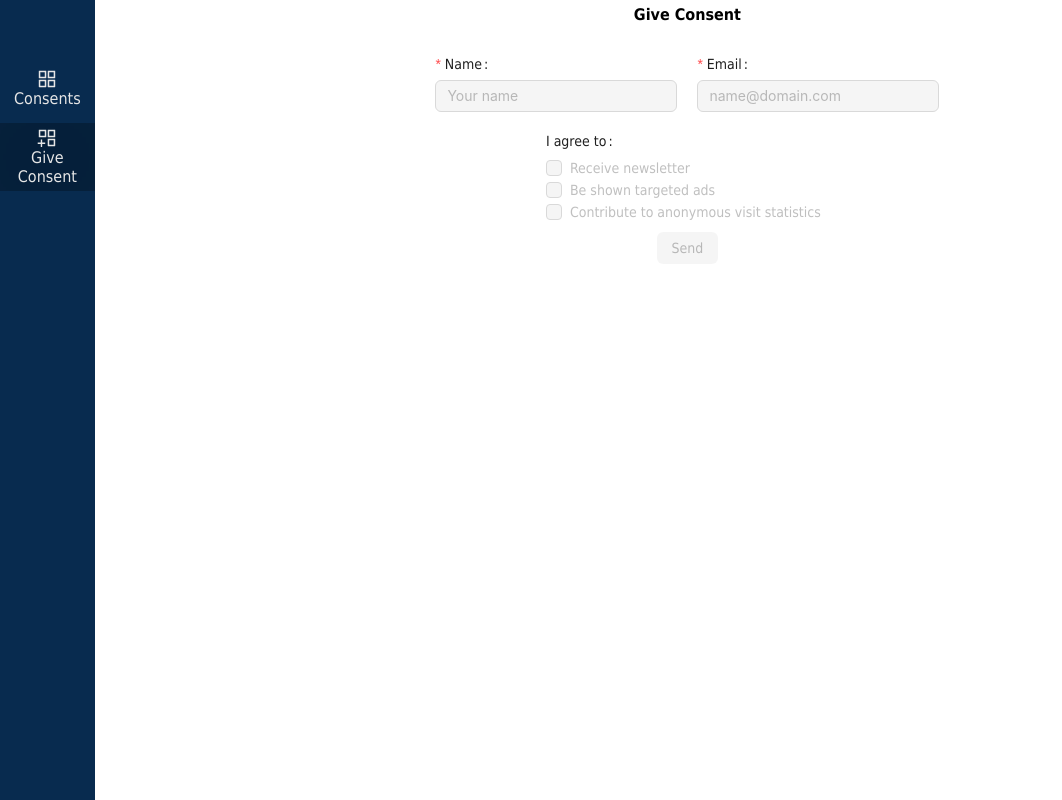
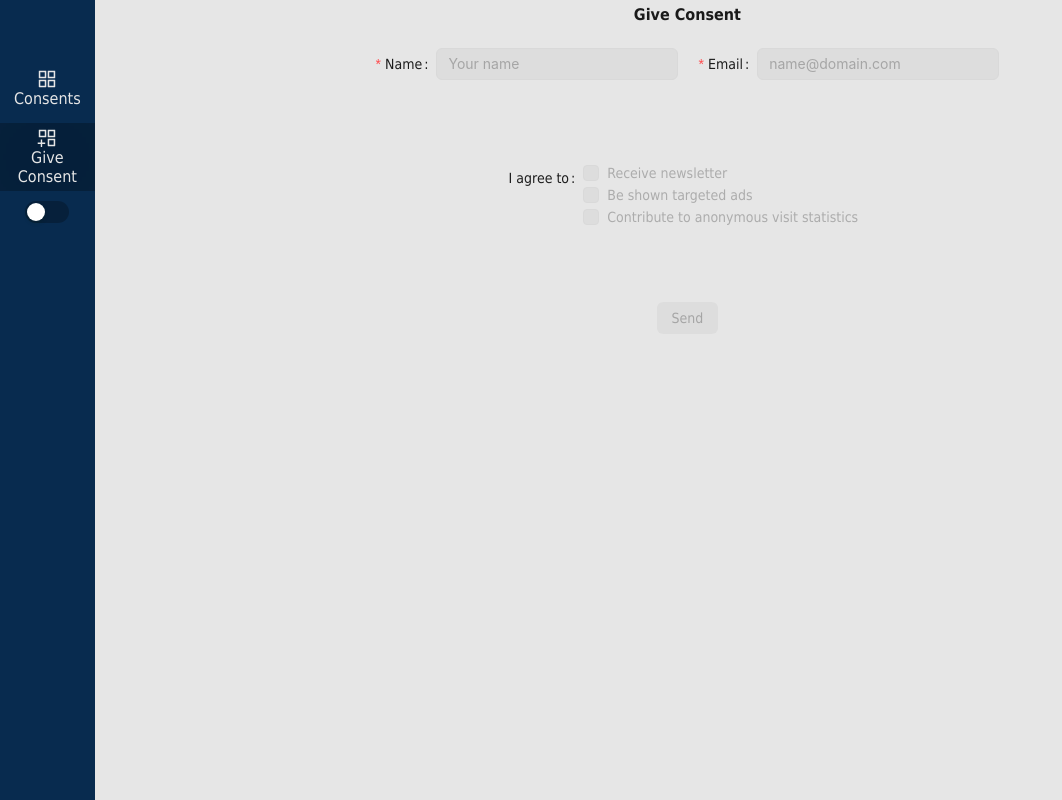
Before and after one commit to jposawa/consentest, a React (Vite) app: page /give-consent in a window 1280 px wide. Shown: the whole page, without its empty margins (0-1062 px from the left). Built offline with nearby package versions, Linux system fonts and the light colour scheme; no server answers; what miragejs would draw is missing.

Commit message:
CSS Update

```diff
--- a/package.json
+++ b/package.json
@@ -7,10 +7,12 @@
     "dev": "vite",
     "build": "vite build",
     "lint": "eslint . --ext js,jsx --report-unused-disable-directives --max-warnings 0",
+    "test": "vitest",
     "preview": "vite preview"
   },
   "dependencies": {
     "@ant-design/icons": "^5.2.6",
+    "@testing-library/react": "^14.1.2",
     "antd": "^5.13.1",
     "react": "^18.2.0",
     "react-dom": "^18.2.0",
@@ -26,6 +28,7 @@
     "eslint-plugin-react-hooks": "^4.6.0",
     "eslint-plugin-react-refresh": "^0.4.5",
     "miragejs": "^0.1.48",
-    "vite": "^5.0.8"
+    "vite": "^5.0.8",
+    "vitest": "^1.2.0"
   }
 }
--- a/src/App.jsx
+++ b/src/App.jsx
@@ -3,6 +3,8 @@ import { NavMenu } from "./components/";
 import { Router } from "./pages";
 
 import styles from "./App.module.css";
+import { useRecoilValue } from "recoil";
+import { currentThemeState } from "./state";
 
 createServer({
   models: {
@@ -48,8 +50,10 @@ createServer({
 });
 
 function App() {
+  const currentTheme = useRecoilValue(currentThemeState);
+
   return (
-    <main className={`${styles.mainContainer} temaPrincipal`}>
+    <main className={`${styles.mainContainer} ${currentTheme}`}>
       <section className={styles.pageContainer}>
         <Router />
       </section>
--- a/src/App.module.css
+++ b/src/App.module.css
@@ -8,6 +8,8 @@
 	flex-direction: column;
 	justify-content: space-between;
 	font-size: 1.6rem;
+  background: var(--colorBackground);
+  color: var(--colorText);
 
 	/*Isso é geral para todo button dentro de mainContainer*/
 	button {
--- a/src/components/NavMenu/NavMenu.jsx
+++ b/src/components/NavMenu/NavMenu.jsx
@@ -2,6 +2,9 @@ import PropType from "prop-types";
 import styles from "./NavMenu.module.css";
 import { Link, useLocation } from "react-router-dom";
 import { AppstoreAddOutlined, AppstoreOutlined } from "@ant-design/icons";
+import { Switch } from "antd";
+import { useRecoilState } from "recoil";
+import { currentThemeState } from "../../state";
 
 // Making this constant here because I'm including external components (Icons) in the objects
 const MAIN_MENU = [
@@ -22,9 +25,14 @@ export const NavMenu = ({
   className,
   style,
 }) => {
+  const [currentTheme, setCurrentTheme] = useRecoilState(currentThemeState);
   const { pathname } = useLocation();
   const currentUrlClass = (item) => {
     return pathname === item.url || pathname === item.urlAlt ? styles.current : ""
+  }
+
+  const handleThemeSwitch = (checked) => {
+    setCurrentTheme(checked ? "darkTheme" : "lightTheme");
   }
 
   return (
@@ -42,6 +50,12 @@ export const NavMenu = ({
           <p>{item.text}</p>
         </Link>
       ))}
+      <span className={styles.themeSwitchContainer}>
+        <Switch
+          checked={currentTheme === "darkTheme"}
+          onChange={handleThemeSwitch}
+        />
+      </span>
     </nav>
   )
 }
--- a/src/components/Section/Section.module.css
+++ b/src/components/Section/Section.module.css
@@ -14,8 +14,8 @@
     gap: 0.5rem;
 		background: color-mix(
 			in hsl shorter hue,
-			var(--corBranca) 80%,
-			var(--corPreta)
+			var(--colorBackground) 80%,
+			var(--colorText)
 		);
 		padding: 0.2rem 1rem;
 
--- a/src/index.css
+++ b/src/index.css
@@ -17,8 +17,14 @@
   font-family: Tahoma, 'Trebuchet MS', 'Lucida Sans Unicode', 'Lucida Grande', 'Lucida Sans', Verdana, Arial, sans-serif;
 }
 
-.mainTheme {
-  --corFundo: var(--colorWhite);
-  --corTexto: var(--colorBlack);
-  --corTextoInvertido: var(--colorWhite);
+.lightTheme {
+  --colorBackground: var(--colorWhite);
+  --colorText: var(--colorBlack);
+  --colorInverseText: var(--colorWhite);
 }
+
+.darkTheme {
+  --colorBackground: var(--colorBlack);
+  --colorText: var(--colorWhite);
+  --colorInverseText: var(--colorBlack);
+}
--- a/src/pages/GiveConsent/GiveConsent.module.css
+++ b/src/pages/GiveConsent/GiveConsent.module.css
@@ -3,20 +3,29 @@
 	display: flex;
 	flex-direction: column;
 	gap: 5rem;
-	:global(.ant-form-item-row) {
-		display: flex;
-		flex-direction: column;
-		align-items: flex-start;
-		justify-content: flex-start;
-    flex-flow: inherit;
-	}
 }
 
 .formItemsContainer {
 	display: flex;
 	flex-direction: column;
 	height: 100%;
-	gap: 2rem;
+
+	:global(.ant-form-item) {
+		min-height: 3rem;
+	}
+
+	:global(.ant-form-item-row) {
+		display: flex;
+		flex-direction: column;
+		align-items: flex-start;
+		justify-content: flex-start;
+		flex-flow: inherit;
+	}
+
+	:global(.ant-form-item-label) {
+		display: flex;
+		justify-content: flex-start;
+	}
 }
 
 .optionsContainer {
@@ -24,7 +33,7 @@
 	justify-content: center;
 	padding: 0;
 	width: 100%;
-  flex-wrap: nowrap;
+	flex-wrap: nowrap;
 	:global(.ant-form-item-control-input-content) {
 		display: flex;
 		flex-direction: column;
@@ -35,17 +44,10 @@
 	display: flex;
 	justify-content: center;
 	gap: 2rem;
+	margin-bottom: 5%;
 }
 
 .actionsContainer {
 	display: flex;
 	justify-content: center;
 }
-
-@media screen and (min-width: 900px) {
-  .consentForm {
-    :global(.ant-form-item-row) {
-      flex-flow: column;
-    }
-  }
-}
--- a/src/state/index.js
+++ b/src/state/index.js
@@ -1,7 +1,7 @@
 import { atom } from "recoil";
 import { withPrefix } from "../utils";
 
-export const serverInstanceState = atom({
-  key: withPrefix("serverInstance"),
-  default: null,
+export const currentThemeState = atom({
+  key: withPrefix("currentTheme"),
+  default: "lightTheme",
 });
```
Also changed, not shown: 2 other files (tests, documents, lock files or other folders).
